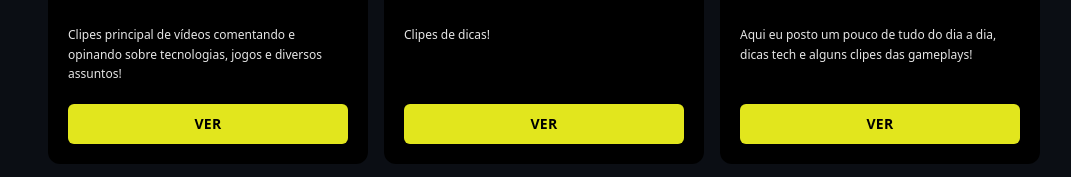
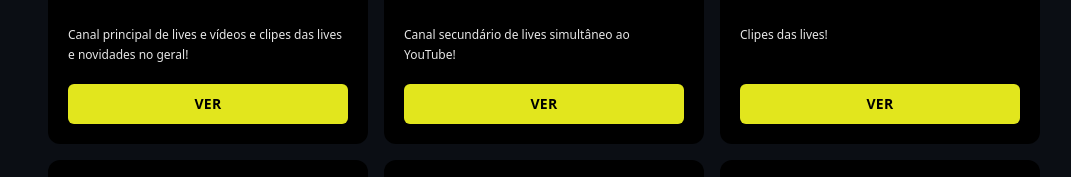
Before and after one commit to MarcosDAnton/MarcosDAnton, a plain HTML site: page index.html in a window 1280 px wide. Shown: the part 485-662 px from the top of the page, without its empty margins (96-1167 px from the left). Drawn offline with nearby package versions, Linux system fonts and the light colour scheme; grey boxes are pictures that could not be loaded.

Commit message:
14-11-26

```diff
--- a/index.html
+++ b/index.html
@@ -64,7 +64,19 @@
                     <div>
                         <img src="https://thumb.wikimedia.org/wikipedia/commons/thumb/0/09/YouTube_full-color_icon_%282017%29.svg/3840px-YouTube_full-color_icon_%282017%29.svg.png?utm_source=pt.wikipedia.org&utm_campaign=index&utm_content=thumbnail" class="w-14">
                         <br>
-                        <p class="text-xs text-black-100 opacity-90 mt-1 leading-relaxed">Clipes principal de vídeos comentando e opinando sobre tecnologias, jogos e diversos assuntos!</p>
+                        <p class="text-xs text-black-100 opacity-90 mt-1 leading-relaxed">Canal principal de lives e vídeos e clipes das lives e novidades no geral!</p>
+                    </div>
+                </div>
+                <div class="bg-neon-yellow text-black text-center py-2.5 rounded-md font-bold text-sm uppercase tracking-wide group-hover:bg-white transition-colors w-full mt-auto">Ver</div>
+            </a>
+
+            <!-- Twitch -->
+             <a href="https://www.twitch.tv/marcos_danton" target="_blank" class="bg-[#000000] rounded-xl p-5 flex flex-col justify-between gap-5 transition-all hover:-translate-y-1 group">
+                <div class="flex gap-4 items-start">
+                    <div>
+                        <img src="https://thumb.wikimedia.org/wikipedia/commons/thumb/c/ce/Twitch_logo_2019.svg/960px-Twitch_logo_2019.svg.png?utm_source=pt.wikipedia.org&utm_campaign=index&utm_content=thumbnail" class="w-14">
+                        <br>
+                        <p class="text-xs text-black-100 opacity-90 mt-1 leading-relaxed">Canal secundário de lives simultâneo ao YouTube!</p>
                     </div>
                 </div>
                 <div class="bg-neon-yellow text-black text-center py-2.5 rounded-md font-bold text-sm uppercase tracking-wide group-hover:bg-white transition-colors w-full mt-auto">Ver</div>
@@ -76,7 +88,7 @@
                     <div>
                         <img src="https://img.magnific.com/vetores-premium/logo-do-tik-tok_578229-290.jpg?semt=ais_hybrid&w=740&q=80" class="w-14">
                         <br>
-                        <p class="text-xs text-black-100 opacity-90 mt-1 leading-relaxed">Clipes de dicas!</p>
+                        <p class="text-xs text-black-100 opacity-90 mt-1 leading-relaxed">Clipes das lives!</p>
                     </div>
                 </div>
                 <div class="bg-neon-yellow text-black text-center py-2.5 rounded-md font-bold text-sm uppercase tracking-wide group-hover:bg-white transition-colors w-full mt-auto">Ver</div>
```
